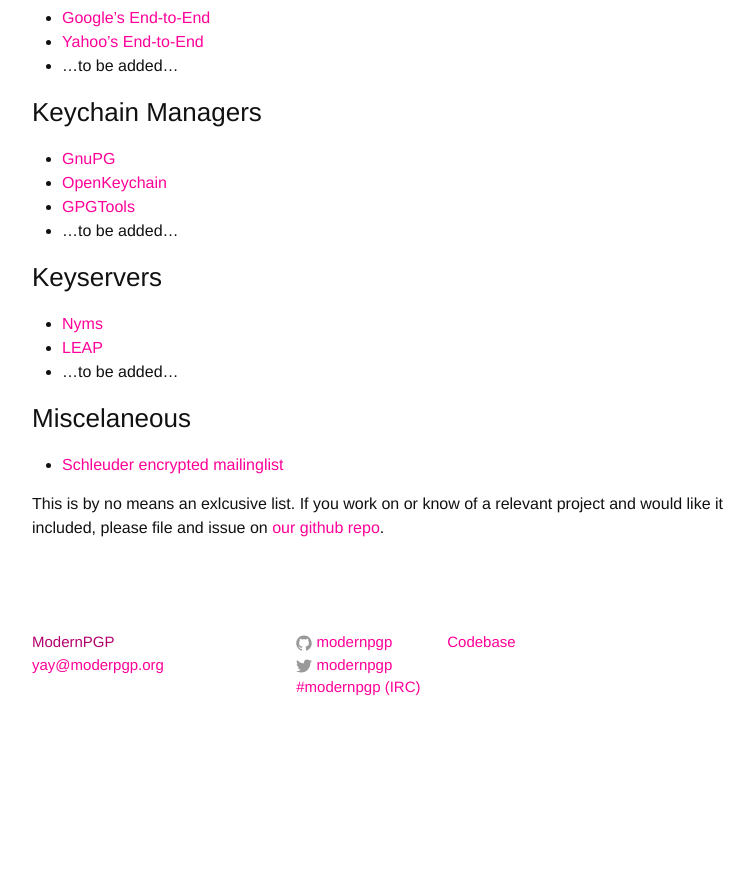
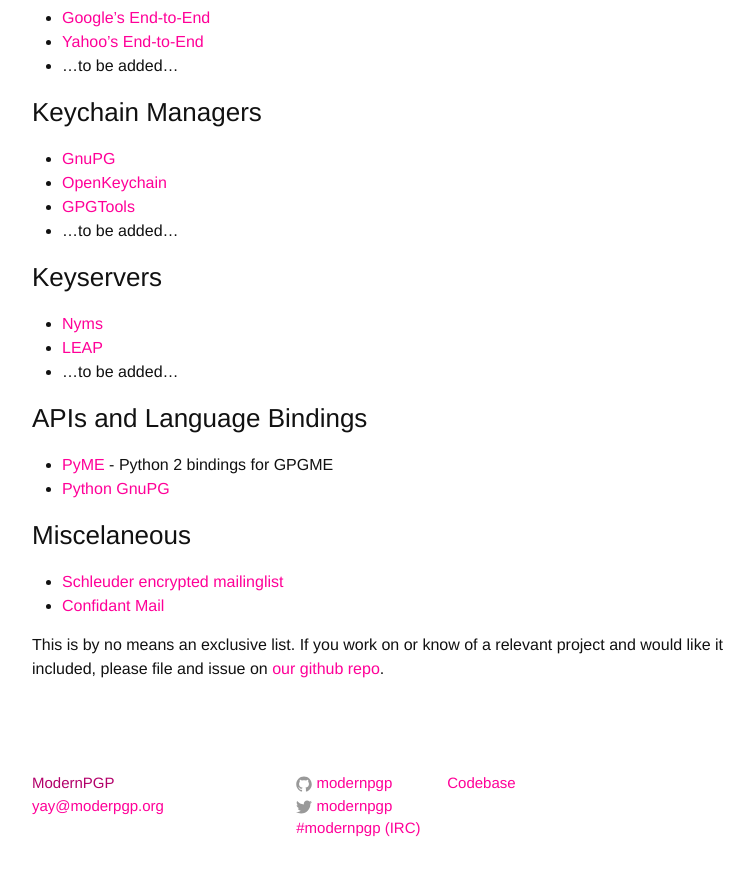
Before and after one commit to ModernPGP/modernpgp.github.io, a Jekyll site: the page built from projects.md, in a window 1280 px wide and 900 px high, scrolled down 583 px. Shown: the top 876 px of the window, without its empty margins (238-992 px from the left). Built offline with Jekyll 4.4.1, drawn with Linux system fonts in a browser that asks for light colours; before the commit the page ends 1342 px from its top, so only the background shows below that.

Commit message:
Spelling and some additions
* Fixed a typo.
* Also added Confidant Mail, Martin Albrecht's PyME (for Python 2, the
  Python 3 version is in the GPGME repo at gnupg.org) and Vinay Sajip's
  GPG module for both Python 2 and 3.

```diff
--- a/projects.md
+++ b/projects.md
@@ -36,8 +36,14 @@
 - [LEAP](https://leap.se)
 - ...to be added...
 
+### APIs and Language Bindings
+
+- [PyME](https://bitbucket.org/malb/pyme) - Python 2 bindings for GPGME
+- [Python GnuPG](https://bitbucket.org/vinay.sajip/python-gnupg)
+
 ### Miscelaneous
 
 - [Schleuder encrypted mailinglist](https://schleuder2.nadir.org)
+- [Confidant Mail](http://confidantmail.org)
 
-This is by no means an exlcusive list. If you work on or know of a relevant project and would like it included, please file and issue on [our github repo](https://github.com/ModernPGP/modernpgp.github.io).
+This is by no means an exclusive list. If you work on or know of a relevant project and would like it included, please file and issue on [our github repo](https://github.com/ModernPGP/modernpgp.github.io).
```
